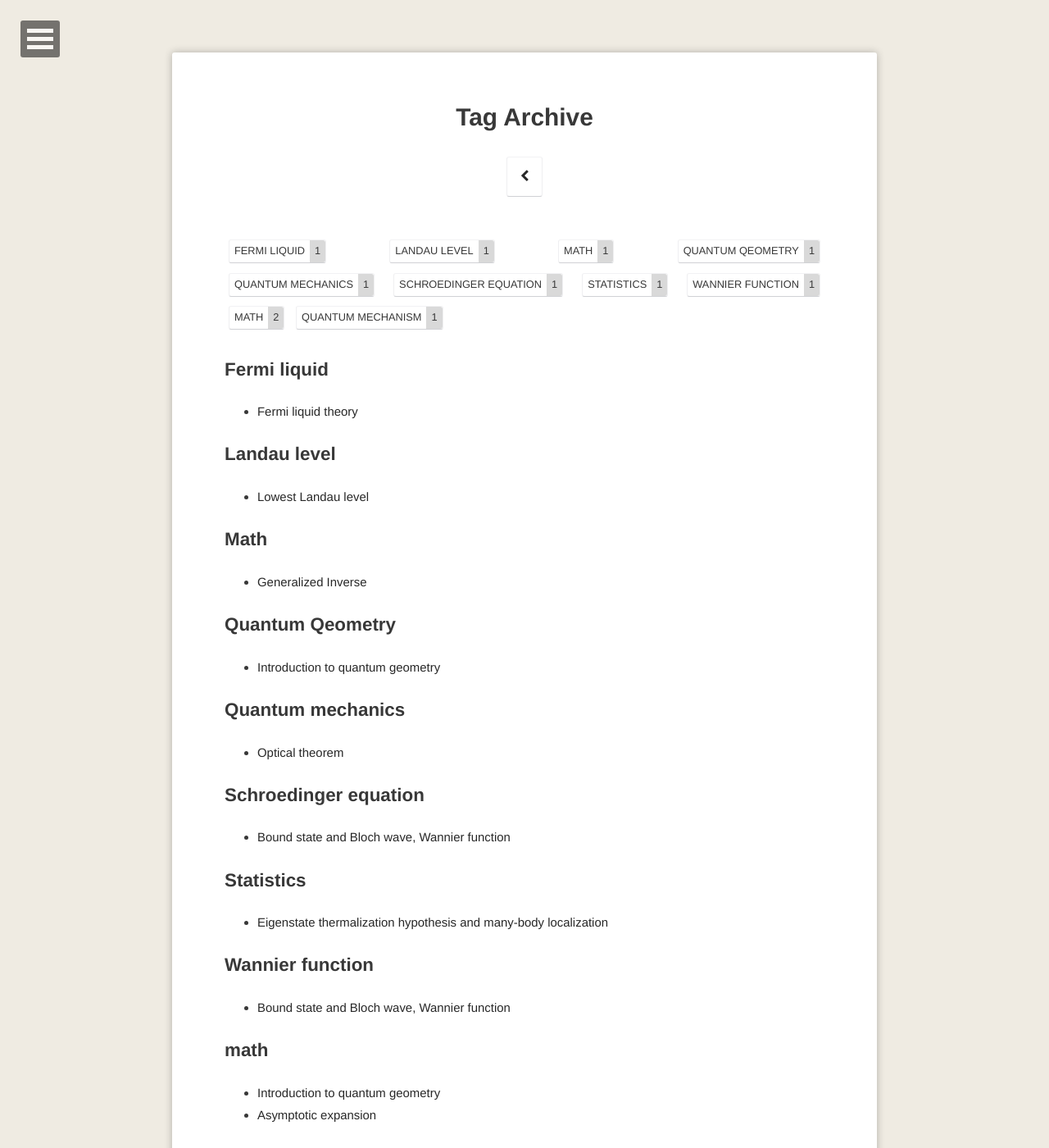
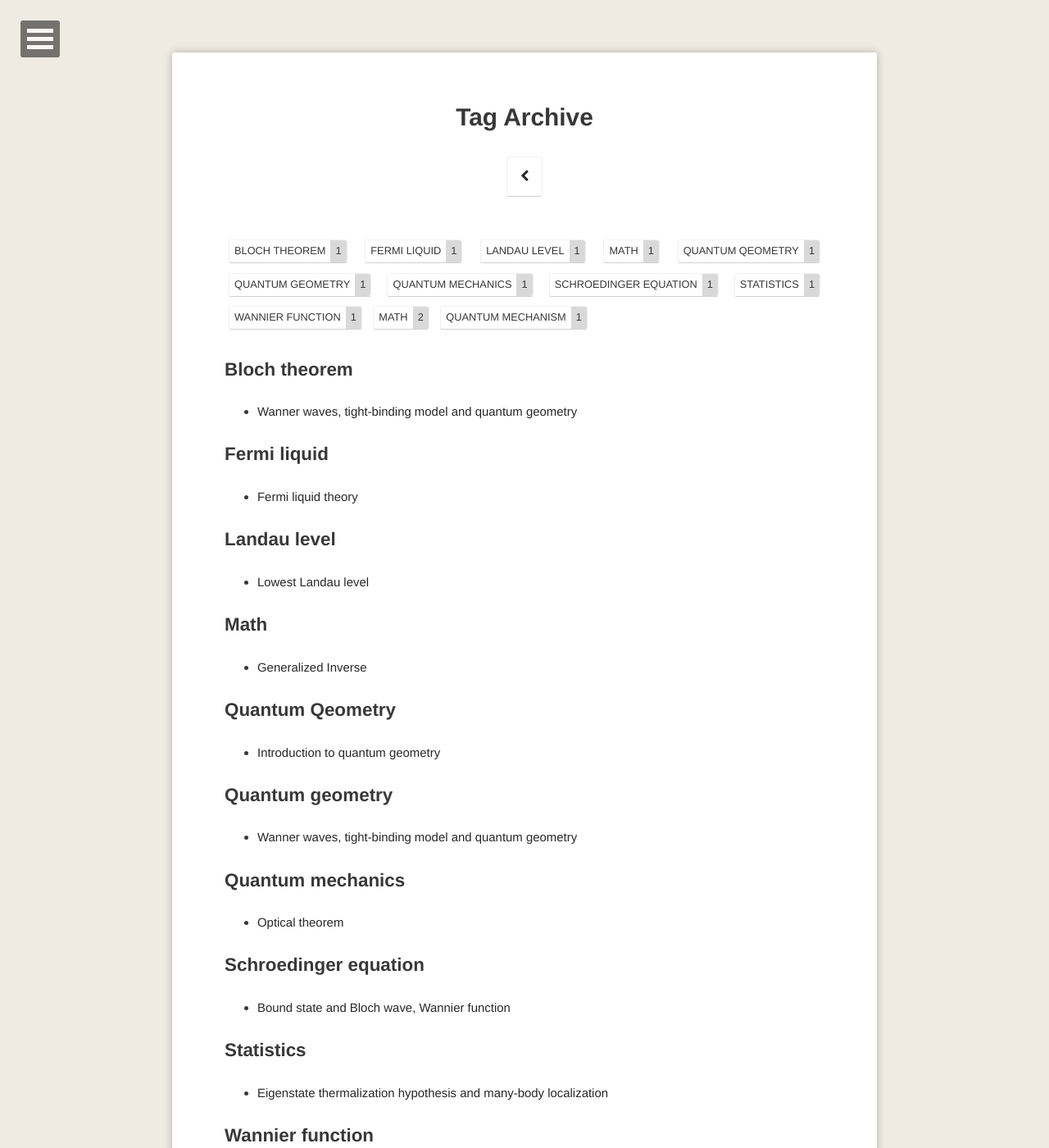
Before and after one commit to shuaichenphysics/shuaichenphysics.github.io, a Jekyll site: the page built from tags/index.html, in a window 1280 px wide and 1400 px high. Shown: the whole window at 82% size. Built offline with Jekyll 4.4.1, drawn with Linux system fonts in a browser that asks for light colours.

Commit message:
Update and rename 2023-11-13 Wannier_wave_tight-binding_model.md to 2023-11-13-Wannier_wave_tight-binding_model.md

```diff
--- a/_posts/2023-11-13 Wannier_wave_tight-binding_model.md
+++ b/_posts/2023-11-13-Wannier_wave_tight-binding_model.md
@@ -3,14 +3,14 @@
 title: "Wanner waves, tight-binding model and quantum geometry"
 date: 2023-11-13
 excerpt: "Construct tight-binding model with a periodic potential"
-tags: [Quantum geoemtry, Bloch theorem]
+tags: [Quantum geometry, Bloch theorem]
 comments: true
 ---
 
 * toc
 {:toc}
 
-# Wanner waves, tight-binding model and quantum geometry
+# Wanner waves, tight-binding model, and quantum geometry
 
 ## Wannier waves
 We begin with the single-particle Schroedinger equation in $$d$$ spatial dimensions
@@ -46,7 +46,7 @@
 $$
 
 Here, $$\mathcal{A}_\mathrm{uc}$$ is the volume of the unit cell, and $$\mathbf{r}_i$$ represents a lattice site spanned by the lattice vectors $$\mathbf{a}_i$$ $$(i=1,\cdots,d)$$. The integration over momentum is performed over the first Brillouin zone (BZ). The unitary matrix $$\mathcal{U}_\mathbf{k}$$ is chosen to optimize the localization of the Wannier functions.
-The Wannier function $$\langle\mathbf{r}\vert\mathbf{r}_i\alpha\rangle \equiv w_\alpha(\mathbf{r}-\mathbf{r}_i)$$ is localized around the lattice site $$\mathbf{r}_i$$. It turns out to be the Fourier transformation of the corresponding Bloch wave, and thus inherits the orthonormality properties of the Bloch functions.
+The Wannier function $$\langle\mathbf{r}\vert\mathbf{r}_i\alpha\rangle \equiv w_\alpha(\mathbf{r}-\mathbf{r}_i)$$ is localized around the lattice site $$\mathbf{r}_i$$. It turns out to be the Fourier transformation of the corresponding Bloch wave and thus inherits the orthonormality properties of the Bloch functions.
 
 ## Quantum metric: lower bound of quadratic spread
 
```
